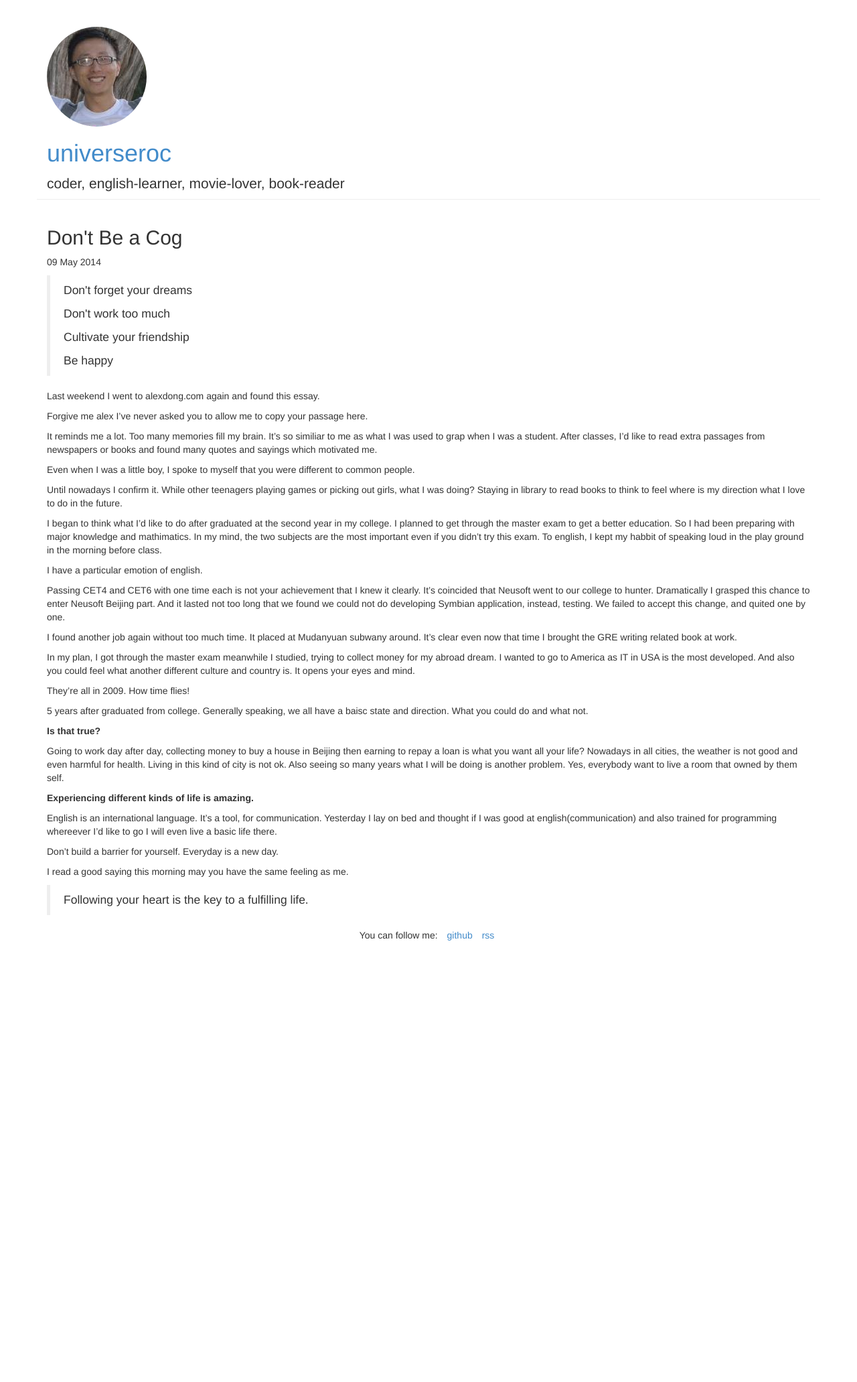
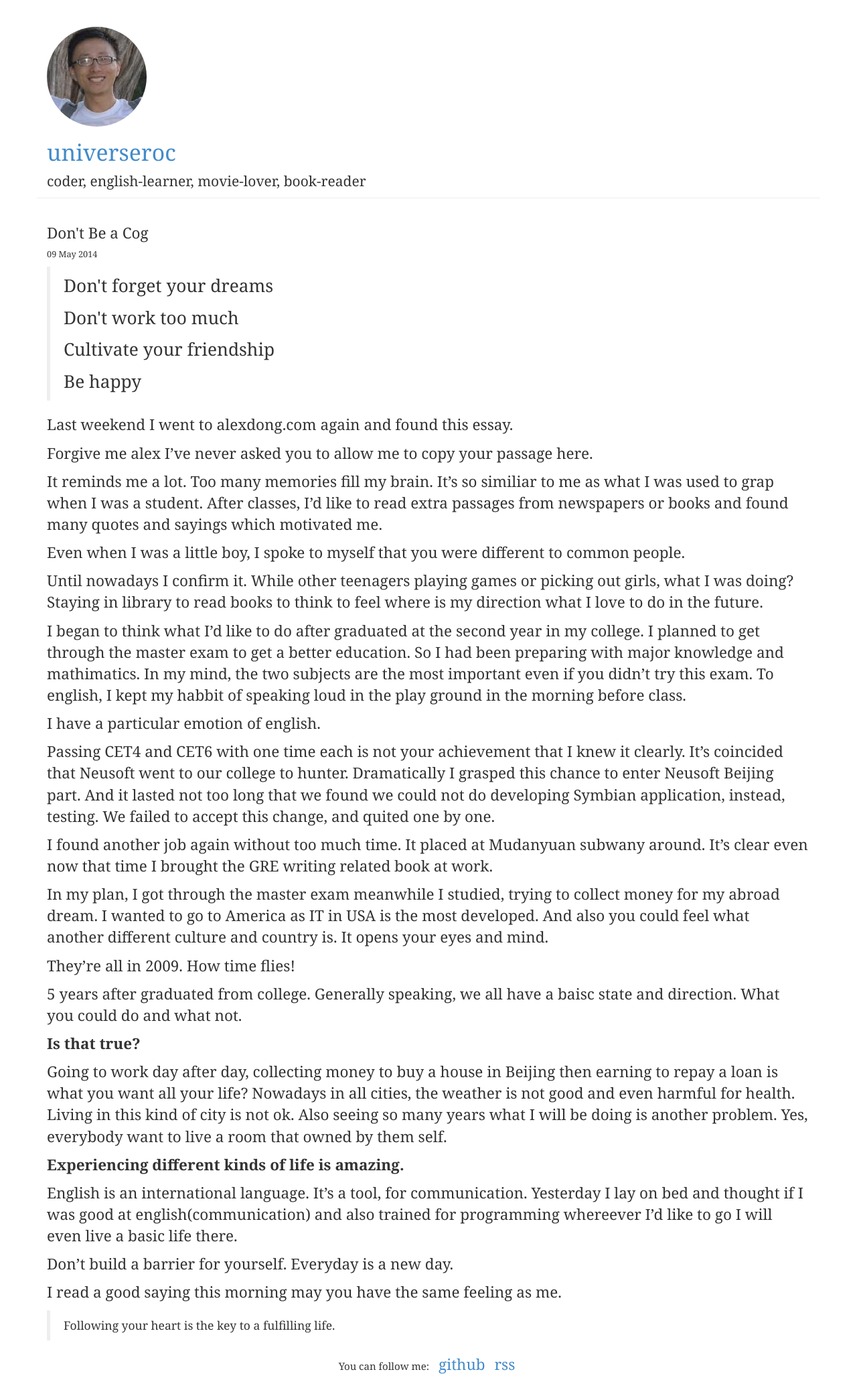
Before and after one commit to universeroc/universeroc.github.io, a Jekyll site: the page built from _posts/2014-05-09-dont-be-a-cog.markdown, in a window 1280 px wide. Shown: the whole page at 67% size. Built offline with Jekyll 4.4.1, drawn with Linux system fonts in a browser that asks for light colours; Markdown is read by kramdown in place of the engine named in the settings; before the commit the page ends 1416 px from its top, so only the background shows below that.

Commit message:
use Georgia font
font-size:1.5em && date format

```diff
--- a/_layouts/default.html
+++ b/_layouts/default.html
@@ -6,6 +6,7 @@
         <title>{{ page.title }}</title>
         <meta name="viewport" content="width=device-width, initial-scale=1">
         <link rel="stylesheet" href="/bootstrap/css/bootstrap.css">
+        <link rel="stylesheet" href="/css/font.css">
         <link rel="icon" href="/favicon.ico">
     </head>
     <body>
--- a/_layouts/post.html
+++ b/_layouts/post.html
@@ -2,8 +2,8 @@
 layout: default
 ---
 <h2>{{ page.title }}</h2>
-<p class="meta">{{ page.date | date_to_string }}</p>
+<p class="small">{{ page.date | date_to_string }}</p>
 
-<div class="post">
+<article>
 {{ content }}
-</div>
+</article>
--- /dev/null
+++ b/css/font.css
@@ -0,0 +1,4 @@
+body, h1, h2, h3, h4, h5, h6, span, p, a {
+	font-family: "Georgia";
+	font-size: 1.5em;
+}
--- a/index.html
+++ b/index.html
@@ -5,7 +5,7 @@ title: universeroc's page
 
 <dl class="dl-horizontal">
 {% for post in site.posts %}
-  <dt><span>{{ post.date | date_to_string }} &raquo; </dt>
+  <dt><span>{{ post.date | date: "%d-%m-%y" }} &raquo;</dt>
   <dd><a href="{{ post.url }}">{{ post.title }}</a></dd>
 {% endfor %}
 </dl>
```
